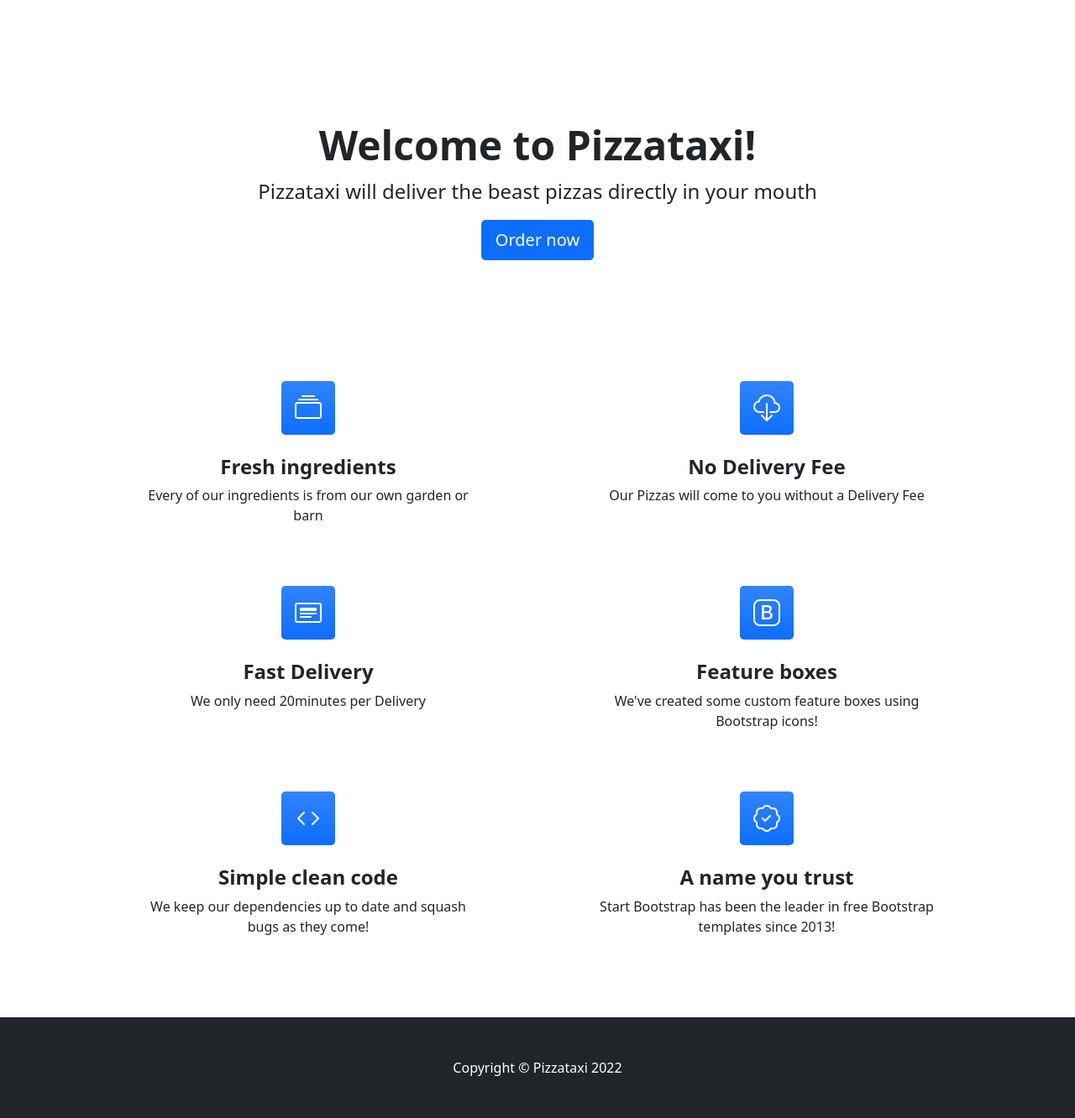
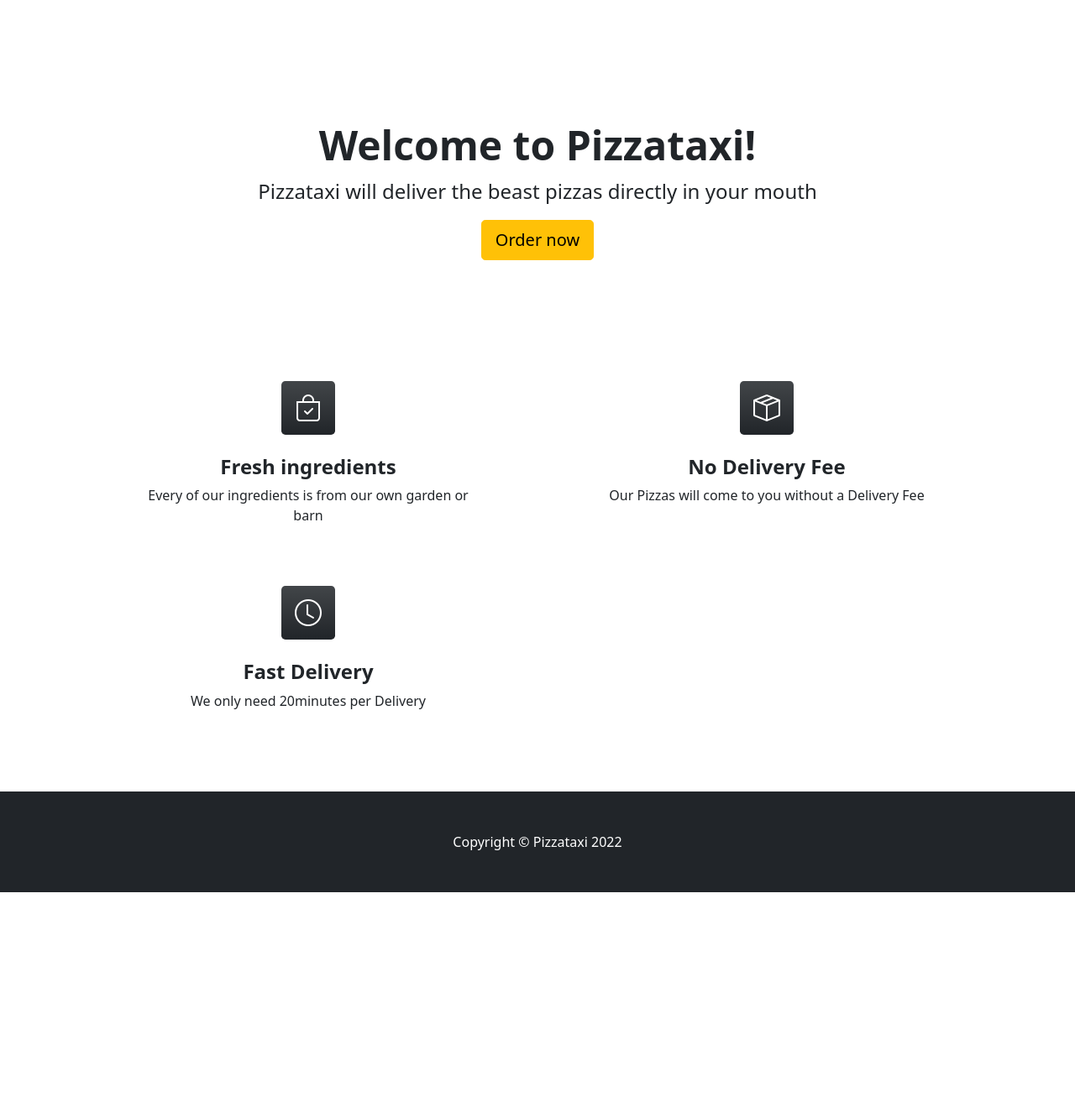
Before and after one commit to YesterDavid135/pizzataxi, a PHP site: page / in a window 1280 px wide. Shown: the part 56-1388 px from the top of the page at 84% size. After the commit the page ends 1119 px from the top, so only its background shows below. Run offline with PHP 8.4, Linux system fonts and the light colour scheme; some libraries are stand-ins or nearby versions.

Commit message:
fixed footer to bottom / changed colors / added better icons for index site

```diff
--- a/src/about.php
+++ b/src/about.php
@@ -19,7 +19,7 @@
             src="https://pagead2.googlesyndication.com/pagead/js/adsbygoogle.js?client=ca-pub-6177030326507154"
             crossorigin="anonymous"></script>
 </head>
-<body>
+<body class="d-flex flex-column min-vh-100">
 <!-- Responsive navbar-->
 <?php
 include('navbar.php');
@@ -39,12 +39,12 @@
     <div class="p-4 p-lg-5 rounded-3 text-center">
         <div class="m-4 m-lg-5">
             <p class="fs-4">This is a school project. Please do NOT give us your credit card details. (If you really want to, you can still do it.)</p>
-            <a class="btn btn-primary btn-lg" href="https://www.google.com/search?q=Order+Pizza&rlz=1C1GCEU_enCH927CH927&oq=order+pizza&aqs=chrome..69i57j0i512j0i457i512j0i512j0i22i30l2j69i60l2.5303j0j7&sourceid=chrome&ie=UTF-8">Order a real pizza now!</a>
+            <a class="btn btn-warning btn-lg" href="https://www.google.com/search?q=Order+Pizza&rlz=1C1GCEU_enCH927CH927&oq=order+pizza&aqs=chrome..69i57j0i512j0i457i512j0i512j0i22i30l2j69i60l2.5303j0j7&sourceid=chrome&ie=UTF-8">Order a real pizza now!</a>
         </div>
     </div>
 </div>
 <!-- Footer-->
-<footer class="py-5 bg-dark">
+<footer class="py-5 bg-dark mt-auto">
     <div class="container"><p class="m-0 text-center text-white">Copyright &copy; Pizzataxi 2022</p></div>
 </footer>
 <!-- Bootstrap core JS-->
--- a/src/index.php
+++ b/src/index.php
@@ -19,7 +19,7 @@
                 src="https://pagead2.googlesyndication.com/pagead/js/adsbygoogle.js?client=ca-pub-6177030326507154"
                 crossorigin="anonymous"></script>
     </head>
-    <body>
+    <body class="d-flex flex-column min-vh-100">
     <!-- Responsive navbar-->
     <?php
     include('navbar.php');
@@ -37,7 +37,7 @@
                     }
                     ?>
                     <p class="fs-4">Pizzataxi will deliver the beast pizzas directly in your mouth</p>
-                    <a class="btn btn-primary btn-lg" href="order.php">Order now</a>
+                    <a class="btn btn-warning btn-lg" href="order.php">Order now</a>
                 </div>
             </div>
         </div>
@@ -50,7 +50,7 @@
                 <div class="col-lg-6 col-xxl-4 mb-5">
                     <div class="card border-0 h-100">
                         <div class="card-body text-center p-4 p-lg-5 pt-0 pt-lg-0">
-                            <div class="feature bg-primary bg-gradient text-white rounded-3 mb-4 mt-n4"><i class="bi bi-collection"></i></div>
+                            <div class="feature bg-dark bg-gradient text-white rounded-3 mb-4 mt-n4"><i class="bi bi-bag-check"></i></div>
                             <h2 class="fs-4 fw-bold">Fresh ingredients</h2>
                             <p class="mb-0">Every of our ingredients is from our own garden or barn</p>
                         </div>
@@ -59,7 +59,7 @@
                 <div class="col-lg-6 col-xxl-4 mb-5">
                     <div class="card border-0 h-100">
                         <div class="card-body text-center p-4 p-lg-5 pt-0 pt-lg-0">
-                            <div class="feature bg-primary bg-gradient text-white rounded-3 mb-4 mt-n4"><i class="bi bi-cloud-download"></i></div>
+                            <div class="feature bg-dark bg-gradient text-white rounded-3 mb-4 mt-n4"><i class="bi bi-box-seam"></i></div>
                             <h2 class="fs-4 fw-bold">No Delivery Fee</h2>
                             <p class="mb-0">Our Pizzas will come to you without a Delivery Fee</p>
                         </div>
@@ -68,36 +68,9 @@
                 <div class="col-lg-6 col-xxl-4 mb-5">
                     <div class="card border-0 h-100">
                         <div class="card-body text-center p-4 p-lg-5 pt-0 pt-lg-0">
-                            <div class="feature bg-primary bg-gradient text-white rounded-3 mb-4 mt-n4"><i class="bi bi-card-heading"></i></div>
+                            <div class="feature bg-dark bg-gradient text-white rounded-3 mb-4 mt-n4"><i class="bi bi-clock"></i></div>
                             <h2 class="fs-4 fw-bold">Fast Delivery</h2>
                             <p class="mb-0">We only need 20minutes per Delivery</p>
-                        </div>
-                    </div>
-                </div>
-                <div class="col-lg-6 col-xxl-4 mb-5">
-                    <div class="card border-0 h-100">
-                        <div class="card-body text-center p-4 p-lg-5 pt-0 pt-lg-0">
-                            <div class="feature bg-primary bg-gradient text-white rounded-3 mb-4 mt-n4"><i class="bi bi-bootstrap"></i></div>
-                            <h2 class="fs-4 fw-bold">Feature boxes</h2>
-                            <p class="mb-0">We've created some custom feature boxes using Bootstrap icons!</p>
-                        </div>
-                    </div>
-                </div>
-                <div class="col-lg-6 col-xxl-4 mb-5">
-                    <div class="card border-0 h-100">
-                        <div class="card-body text-center p-4 p-lg-5 pt-0 pt-lg-0">
-                            <div class="feature bg-primary bg-gradient text-white rounded-3 mb-4 mt-n4"><i class="bi bi-code"></i></div>
-                            <h2 class="fs-4 fw-bold">Simple clean code</h2>
-                            <p class="mb-0">We keep our dependencies up to date and squash bugs as they come!</p>
-                        </div>
-                    </div>
-                </div>
-                <div class="col-lg-6 col-xxl-4 mb-5">
-                    <div class="card border-0 h-100">
-                        <div class="card-body text-center p-4 p-lg-5 pt-0 pt-lg-0">
-                            <div class="feature bg-primary bg-gradient text-white rounded-3 mb-4 mt-n4"><i class="bi bi-patch-check"></i></div>
-                            <h2 class="fs-4 fw-bold">A name you trust</h2>
-                            <p class="mb-0">Start Bootstrap has been the leader in free Bootstrap templates since 2013!</p>
                         </div>
                     </div>
                 </div>
@@ -105,7 +78,7 @@
         </div>
     </section>
         <!-- Footer-->
-        <footer class="py-5 bg-dark">
+        <footer class="py-5 bg-dark mt-auto">
             <div class="container"><p class="m-0 text-center text-white">Copyright &copy; Pizzataxi 2022</p></div>
         </footer>
         <!-- Bootstrap core JS-->
--- a/src/login.php
+++ b/src/login.php
@@ -75,7 +75,7 @@
             src="https://pagead2.googlesyndication.com/pagead/js/adsbygoogle.js?client=ca-pub-6177030326507154"
             crossorigin="anonymous"></script>
 </head>
-<body>
+<body class="d-flex flex-column min-vh-100">
 <!-- Responsive navbar-->
 <?php
 include('navbar.php');
@@ -111,13 +111,13 @@
                     <label for="password" class="form-label">Password</label>
                     <input type="password" class="form-control" name="password" id="password" required>
                 </div>
-                <button type="submit" class="btn btn-primary">Submit</button>
+                <button type="submit" class="btn btn-dark">Submit</button>
             </form>
         </div>
     </div>
 </div>
 <!-- Footer-->
-<footer class="py-5 bg-dark">
+<footer class="py-5 bg-dark mt-auto">
     <div class="container"><p class="m-0 text-center text-white">Copyright &copy; Pizzataxi 2022</p></div>
 </footer>
 <!-- Bootstrap core JS-->
--- a/src/register.php
+++ b/src/register.php
@@ -109,7 +109,7 @@
             src="https://pagead2.googlesyndication.com/pagead/js/adsbygoogle.js?client=ca-pub-6177030326507154"
             crossorigin="anonymous"></script>
 </head>
-<body>
+<body class="d-flex flex-column min-vh-100">
 <!-- Responsive navbar-->
 <?php
 include('navbar.php');
@@ -162,13 +162,13 @@
                     <input type="password" class="form-control" name="password_conf" id="password_conf" required
                            maxlength="255">
                 </div>
-                <button type="submit" class="btn btn-primary">Submit</button>
+                <button type="submit" class="btn btn-dark">Submit</button>
             </form>
         </div>
     </div>
 </div>
 <!-- Footer-->
-<footer class="py-5 bg-dark">
+<footer class="py-5 bg-dark mt-auto">
     <div class="container"><p class="m-0 text-center text-white">Copyright &copy; Pizzataxi 2022</p></div>
 </footer>
 <!-- Bootstrap core JS-->
```
Also changed, not shown: src/order.php (+4 -4 lines).
